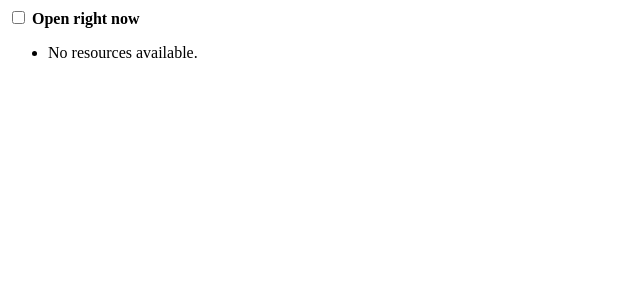
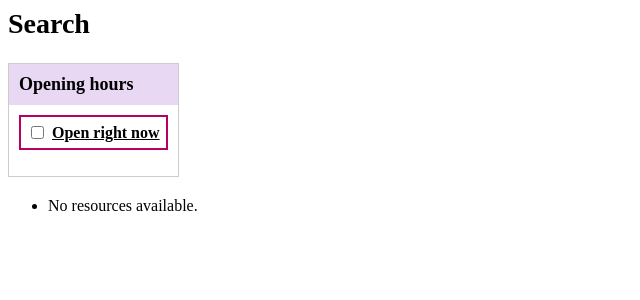
Before and after one commit to noQ-sweden/noq_backend_python, a Django app: page /resources/ in a window 1280 px wide. Shown: the top 300 px of the page, without its empty margins (0-640 px from the left). Run offline with Django 4.2, Linux system fonts and the light colour scheme; data that the repository does not hold is empty.

Commit message:
working2

```diff
--- a/noq_django/backend/templates/resource_list.html
+++ b/noq_django/backend/templates/resource_list.html
@@ -1,9 +1,27 @@
-<form method="get" id="open-now-form">
+<!-- <form method="get" id="open-now-form">
     <label>
         <input type="checkbox" name="open_now" {% if request.GET.open_now %}checked{% endif %} onchange="this.form.submit()">
         <strong>Open right now</strong>
     </label>
-</form>
+</form> -->
+
+<h2 style="font-weight: bold; font-size: 28px;">Search</h2>
+
+<div style="border: 1px solid #ccc; width: fit-content; margin-bottom: 20px;">
+    <div style="background-color: #e9d8f4; padding: 10px; display: flex; justify-content: space-between; align-items: center;">
+        <span style="font-weight: bold; font-size: 18px;">Opening hours</span>
+          <!-- close button placeholder -->
+    </div>
+
+    <div style="padding: 10px;">
+        <form method="get" id="open-now-form">
+            <label style="display: flex; align-items: center; gap: 5px; font-weight: bold; font-size: 16px; border: 2px solid #b80060; padding: 6px; width: fit-content;">
+                <input type="checkbox" name="open_now" {% if request.GET.open_now %}checked{% endif %} onchange="this.form.submit()">
+                <span style="text-decoration: underline;">Open right now</span>
+            </label>
+        </form>
+    </div>
+</div>
 
 <ul>
     {% for resource in resources %}
```
